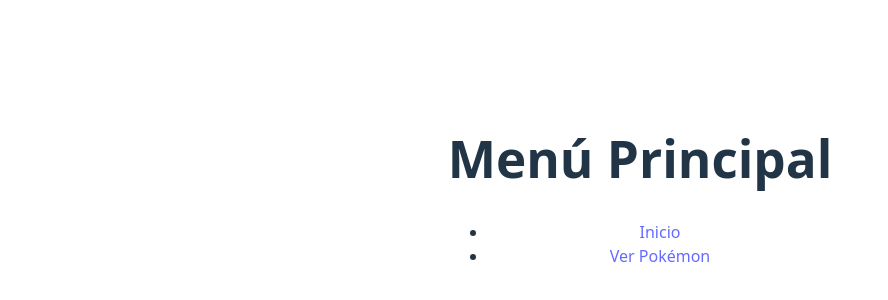
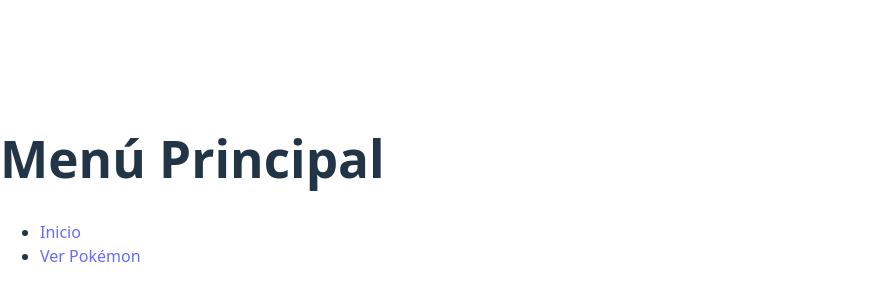
Before and after one commit to HazielCC/curso-react, a React (Vite) app: page / in a window 1280 px wide. Shown: the part 210-510 px from the top of the page, without its empty margins (0-888 px from the left). Built offline with nearby package versions, Linux system fonts and the light colour scheme.

Commit message:
Refactor App component: remove unnecessary div wrapper around PokemonProvider

```diff
--- a/src/App.tsx
+++ b/src/App.tsx
@@ -1,14 +1,11 @@
-import './App.css'
 import {PokemonProvider} from './context/pokemon/PokemonProvider'
 import {RoutesComponent} from "./routes/RoutesComponent.tsx";
 
 function App() {
     return (
-        <div className="App">
-            <PokemonProvider>
-                <RoutesComponent/>
-            </PokemonProvider>
-        </div>
+        <PokemonProvider>
+            <RoutesComponent/>
+        </PokemonProvider>
     )
 }
 
```
